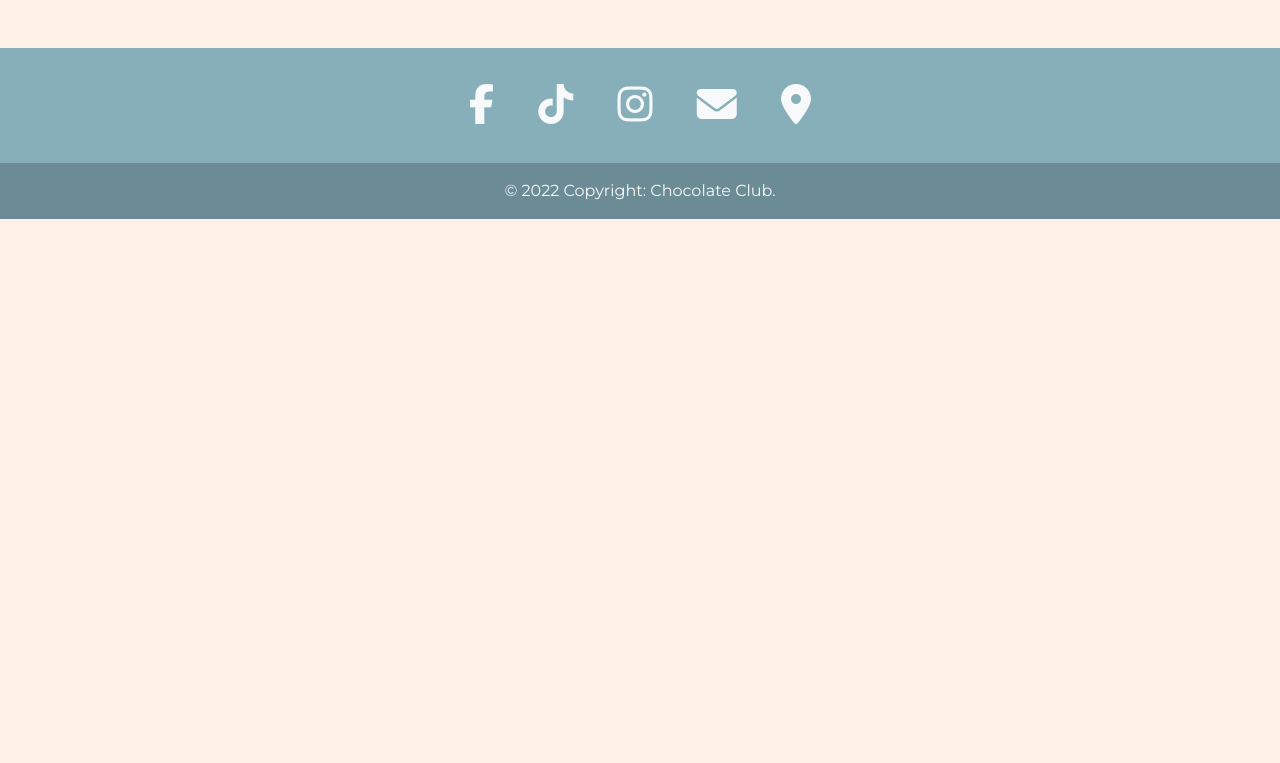
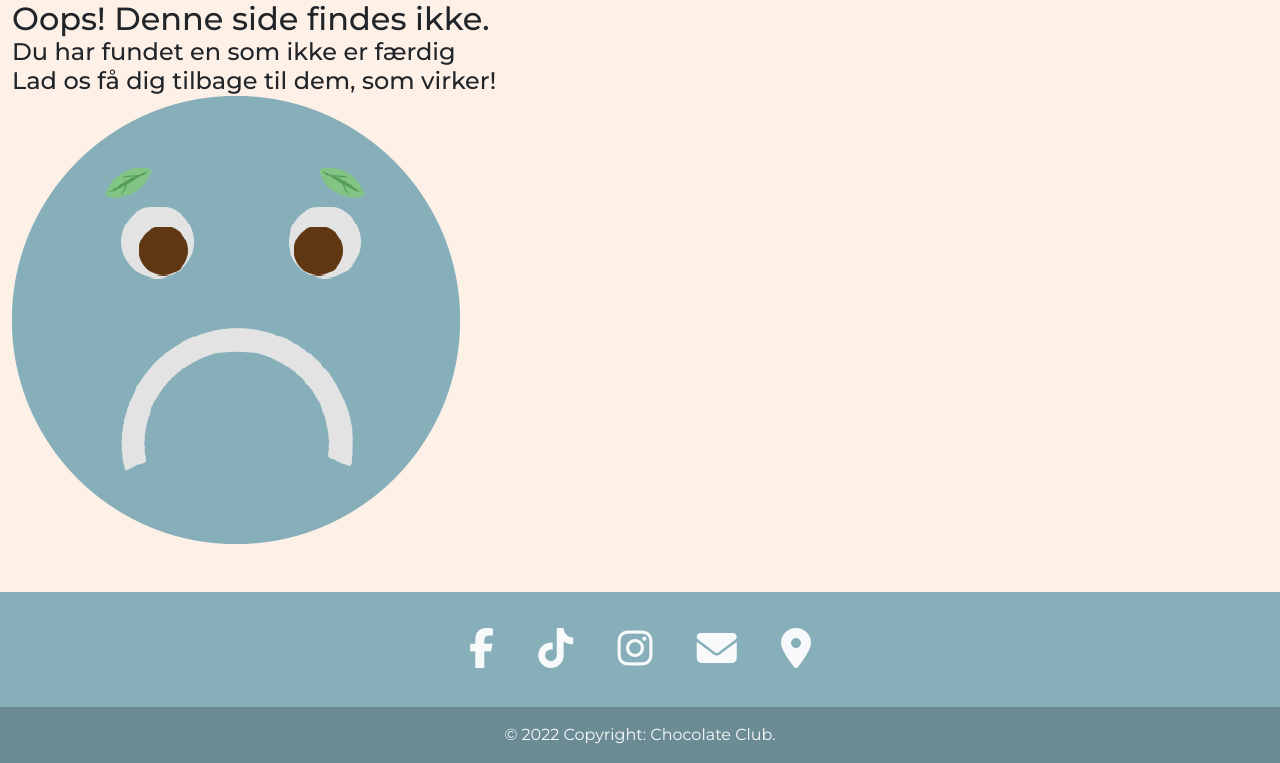
Before and after one commit to DesignByVang/ChocolateClub, a PHP site: page /fejl404.php in a window 1280 px wide. Shown: the part 98-861 px from the top of the page. Before the commit the page ends 317 px from the top, so only its background shows below. Run offline with PHP 8.4, Linux system fonts and the light colour scheme; some libraries are stand-ins or nearby versions.

Commit message:
fejlside opdateret

```diff
--- a/fejl404.php
+++ b/fejl404.php
@@ -60,6 +60,28 @@
     </div>
 </nav>
 
+<div class="container-fluid">
+    <div class="row">
+        <div class="col">
+            <h2>Oops! Denne side findes ikke.</h2>
+        </div>
+    </div>
+    <div class="row">
+        <div class="col">
+            <h4>Du har fundet en som ikke er færdig</h4>
+        </div>
+    </div>
+    <div class="row">
+        <div class="col">
+            <h4>Lad os få dig tilbage til dem, som virker!</h4>
+        </div>
+    </div>
+    <div class="row">
+        <div class="col">
+            <img src="images/404smiley.png" alt="fejlbillede">
+        </div>
+    </div>
+</div>
 
 <!-- footer-->
 <footer class="text-center text-white bg-primary" style="margin-top: 3rem;">
```
Also changed, not shown: images/404smiley.png (added).
